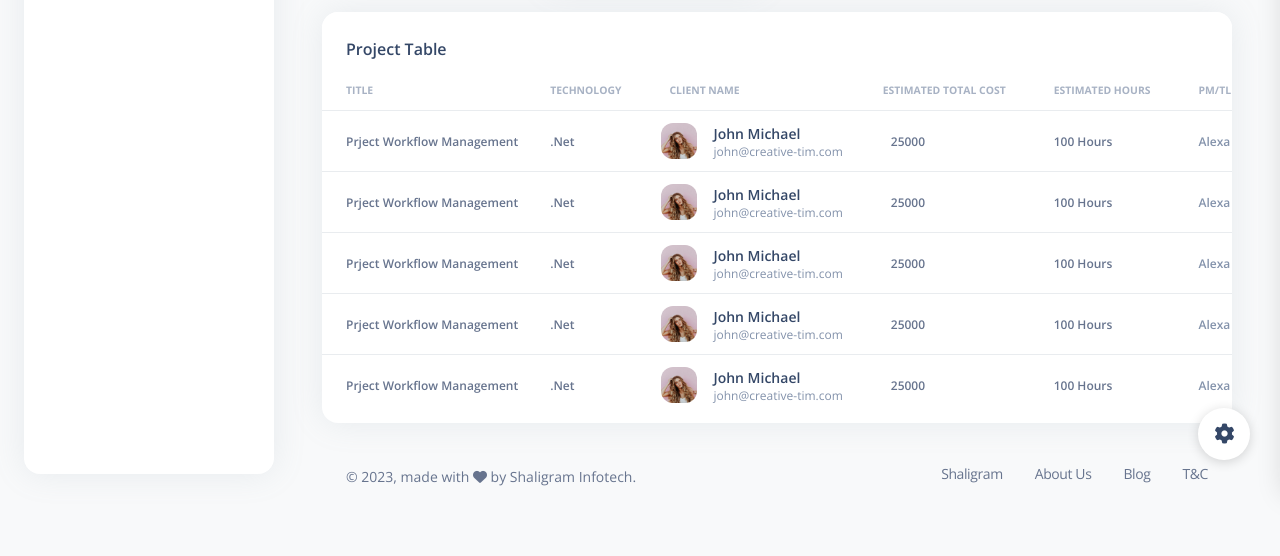
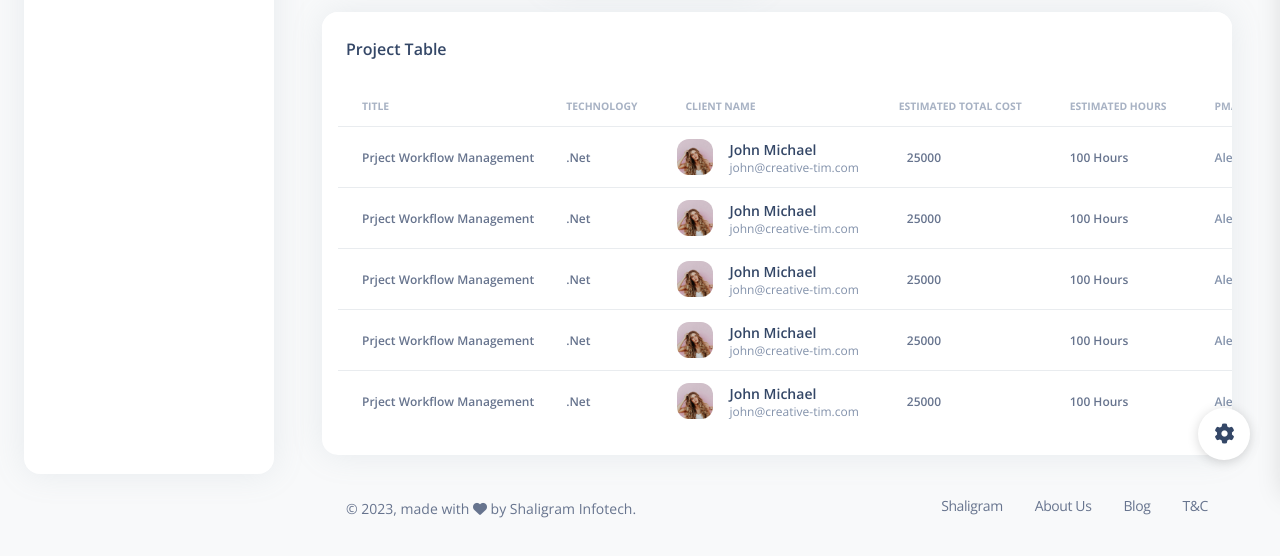
Before and after one commit to siniki85/InternProject, a plain HTML site: page pages/SalesPages/pages/dashboard.html in a window 1280 px wide. Shown: the part 310-866 px from the top of the page. Drawn offline with nearby package versions, Linux system fonts and the light colour scheme.

Commit message:
update!! sales table

```diff
--- a/pages/SalesPages/pages/dashboard.html
+++ b/pages/SalesPages/pages/dashboard.html
@@ -249,7 +249,7 @@
               <h6>Project Table</h6>
             </div>
             <div class="card-body px-0 pt-0 pb-2">
-              <div class="table-responsive p-0">
+              <div class="table-responsive p-3">
                 <table class="table align-items-center mb-0">
                   <thead>
                     <tr>
```
Also changed, not shown: pages/SalesPages/pages/viewClient.html (+1 -1 lines), pages/SalesPages/pages/viewProject.html (+1 -1 lines).
